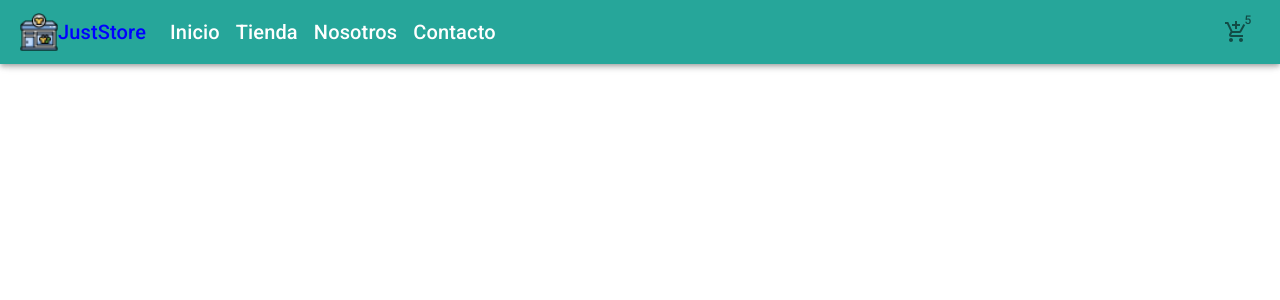
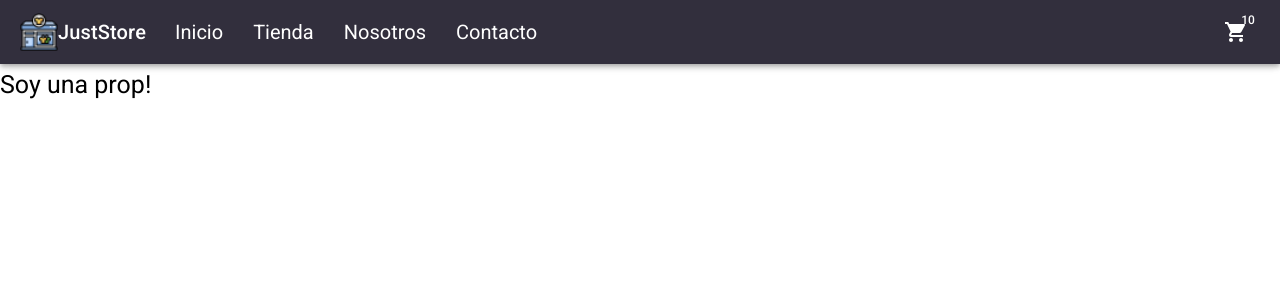
Before and after one commit to matiaspiuma1/JustStore-commerce, a React (Create React App) app: page / in a window 1280 px wide. Shown: the top 300 px of the page. Built offline with nearby package versions, Linux system fonts and the light colour scheme.

Commit message:
Crea tu landing

```diff
--- a/package.json
+++ b/package.json
@@ -7,13 +7,10 @@
     "@emotion/styled": "^11.6.0",
     "@mui/icons-material": "^5.1.1",
     "@mui/material": "^5.1.1",
-    "@popperjs/core": "^2.10.2",
     "@testing-library/jest-dom": "^5.11.4",
     "@testing-library/react": "^11.1.0",
     "@testing-library/user-event": "^12.1.10",
-    "bootstrap": "5.1.3",
     "react": "^17.0.2",
-    "react-bootstrap": "^2.0.2",
     "react-dom": "^17.0.2",
     "react-scripts": "^3.4.4",
     "web-vitals": "^1.0.1"
--- a/src/App.js
+++ b/src/App.js
@@ -1,8 +1,14 @@
 import React from 'react';
+import ItemListContainer from './components/ItemListContainer/ItemListContainer';
 import NavBar from './components/NavBar/NavBar';
 
 const App = () => {
-	return <NavBar />;
+	return (
+		<>
+			<NavBar />
+			<ItemListContainer greeting='Soy una prop!' />
+		</>
+	);
 };
 
 export default App;
--- /dev/null
+++ b/src/components/CartWidget/CartWidget.js
@@ -0,0 +1,8 @@
+import React from 'react';
+import ShoppingCartIcon from '@mui/icons-material/ShoppingCart';
+
+const CartWidget = () => {
+	return <ShoppingCartIcon />;
+};
+
+export default CartWidget;
--- /dev/null
+++ b/src/components/ItemListContainer/ItemListContainer.css
@@ -0,0 +1,4 @@
+.saludoInicial {
+	font-size: 25px;
+	margin-top: 70px;
+}
--- /dev/null
+++ b/src/components/ItemListContainer/ItemListContainer.js
@@ -0,0 +1,8 @@
+import React from 'react';
+import './ItemListContainer.css';
+
+const ItemListContainer = ({ greeting }) => {
+	return <div className='saludoInicial'>{greeting}</div>;
+};
+
+export default ItemListContainer;
--- a/src/components/NavBar/NavBar.css
+++ b/src/components/NavBar/NavBar.css
@@ -1,4 +1,15 @@
-.container-links {
-	display: flex;
-	justify-content: space-around;
+.links button {
+	color: white;
+	margin-right: 20px;
+	padding: 5px;
+	font-size: 20px;
+	text-decoration: none;
 }
+
+.links button:hover {
+	background-color: #4b5d67;
+	opacity: 0.9, 0.8, 0.7;
+	border-radius: 5px;
+	transition: all 1s;
+	color: #ffab4c;
+}
--- a/src/components/NavBar/NavBar.js
+++ b/src/components/NavBar/NavBar.js
@@ -1,39 +1,37 @@
 import React from 'react';
 import { IconButton, Badge, Toolbar, AppBar, Box, Typography, Link } from '@mui/material';
-import { AddShoppingCart } from '@mui/icons-material';
-import { teal } from '@mui/material/colors';
 import logo from '../../assets/clothes-shop.png';
-
-const color = teal[900];
+import './NavBar.css';
+import CartWidget from '../CartWidget/CartWidget';
 
 const NavBar = () => {
 	return (
-		<Box mt={4}>
-			<AppBar sx={{ background: teal[400], alignContent: 'center' }}>
+		<Box>
+			<AppBar sx={{ background: '#322F3D' }}>
 				<Toolbar>
 					<IconButton edge='start' aria-label='menu' sx={{ mr: 2 }}>
-						<img src={logo} alt='Icono Tienda' height='38px' sx={{ alignContent: 'center' }} />
-						<Typography variant='h6' color='blue'>
+						<img src={logo} alt='Icono Tienda' height='38px' />
+						<Typography variant='h6' sx={{ color: 'white' }}>
 							JustStore
 						</Typography>
 					</IconButton>
-					<Typography>
-						<Link href='#' component='button' variant='h6' color='inherit' underline='none' sx={{ mr: 2 }}>
+					<Typography className='links'>
+						<Link href='#' component='button'>
 							Inicio
 						</Link>
-						<Link href='#' component='button' variant='h6' color='inherit' underline='none' sx={{ mr: 2 }}>
+						<Link href='#' component='button'>
 							Tienda
 						</Link>
-						<Link href='#' component='button' variant='h6' color='inherit' underline='none' sx={{ mr: 2 }}>
+						<Link href='#' component='button'>
 							Nosotros
 						</Link>
-						<Link href='#' component='button' variant='h6' color='inherit' underline='none'>
+						<Link href='#' component='button'>
 							Contacto
 						</Link>
 					</Typography>
-					<IconButton sx={{ ml: 'auto' }}>
-						<Badge badgeContent={5}>
-							<AddShoppingCart />
+					<IconButton sx={{ ml: 'auto', color: 'white' }}>
+						<Badge badgeContent={10}>
+							<CartWidget />
 						</Badge>
 					</IconButton>
 				</Toolbar>
--- a/src/index.css
+++ b/src/index.css
@@ -2,4 +2,5 @@
 	margin: 0;
 	padding: 0;
 	box-sizing: border-box;
+	font-family: Roboto, 'sans-serif';
 }
--- a/src/index.js
+++ b/src/index.js
@@ -2,7 +2,6 @@ import React from 'react';
 import ReactDOM from 'react-dom';
 import './index.css';
 import App from './App';
-import 'bootstrap/dist/css/bootstrap.min.css';
 
 ReactDOM.render(
 	<React.StrictMode>
```
Also changed, not shown: 2 other files (tests, documents, lock files or other folders).
